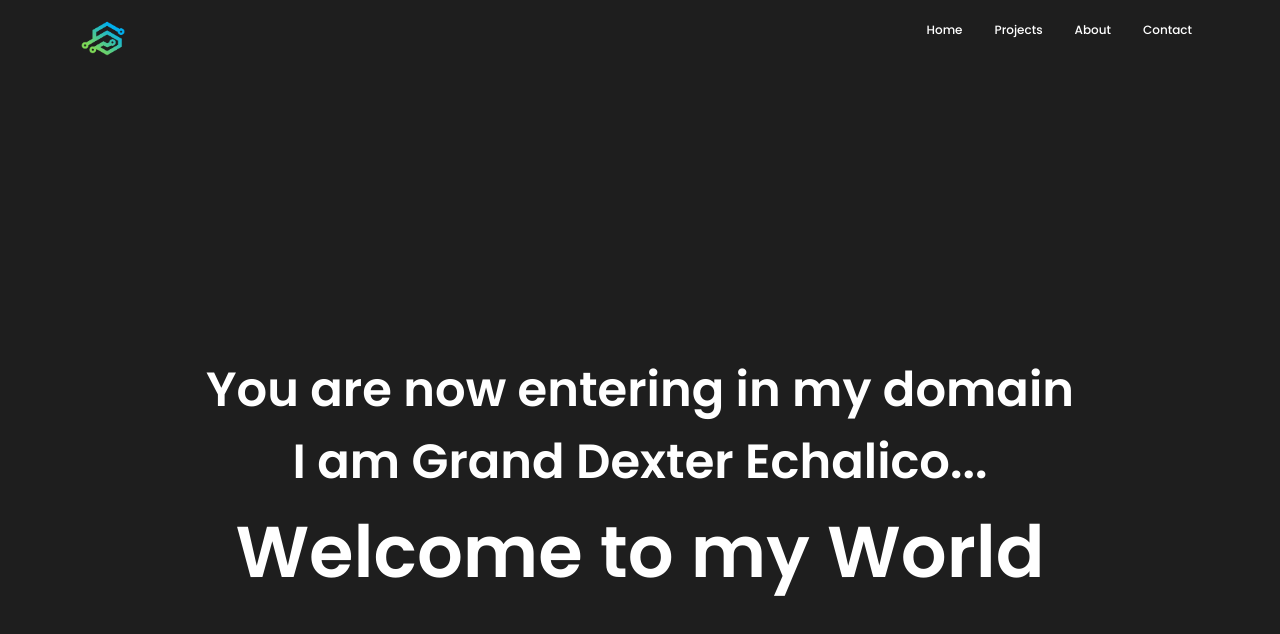
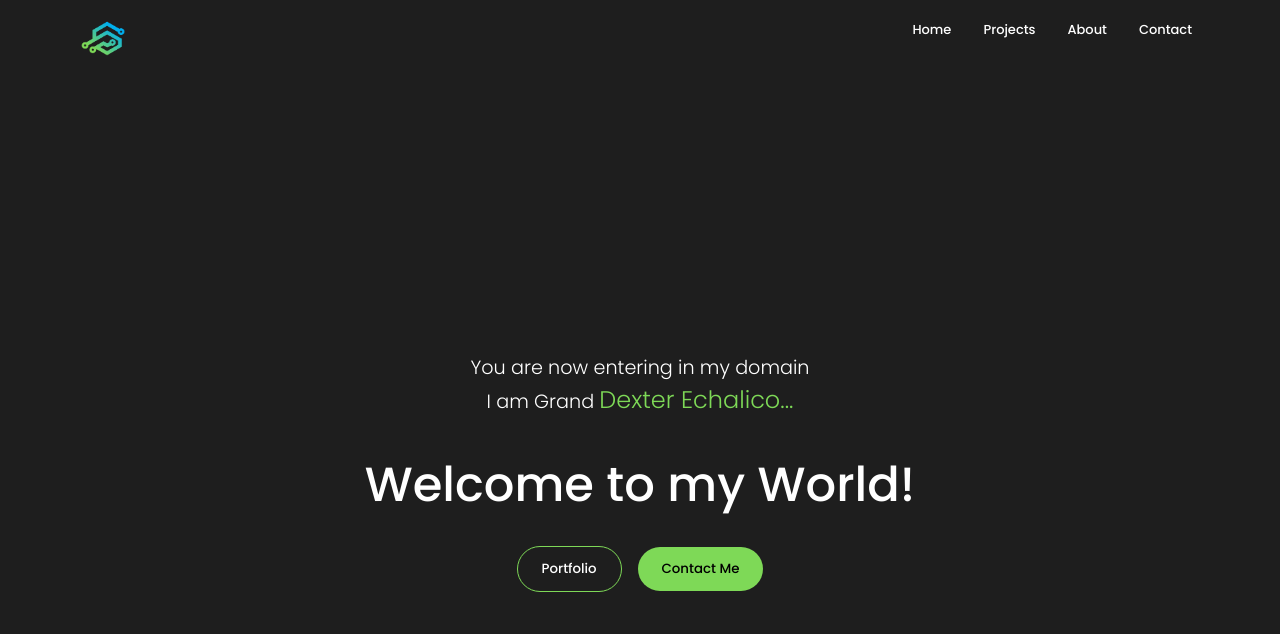
Before and after one commit to Jimzon/grand-dexter, a React (Create React App) app: page / in a window 1280 px wide. Shown: the top 634 px of the page. Built offline with nearby package versions, Linux system fonts and the light colour scheme.

Commit message:
hero section modified

```diff
--- a/src/components/Intro/intro.css
+++ b/src/components/Intro/intro.css
@@ -9,7 +9,7 @@
 .introContent {
   height: 100vh;
   weight: 100vw;
-  padding: 2rem;
+  padding: 0 2rem;
   font-size: 3rem;
   font-weight: 700;
   display: flex;
@@ -18,3 +18,29 @@
   align-items: center;
   text-align: center;
 }
+.introText {
+  font-size: 1.2rem;
+  font-weight: 300;
+}
+.introName {
+  font-size: 1.2rem;
+  font-weight: 300;
+}
+.dexter {
+  font-size: 1.5rem;
+  font-weight: 300;
+  color: #7ed957;
+}
+.introMain {
+  padding-top: 2rem;
+  font-size: 3rem;
+  font-weight: 500;
+}
+.btn {
+  background: white;
+  margin: 1rem 0;
+  padding: 0.75rem 1.5rem;
+  border: none;
+  border-radius: 2rem;
+  cursor: pointer;
+}
--- a/src/components/Intro/intro.js
+++ b/src/components/Intro/intro.js
@@ -1,24 +1,19 @@
 import React from "react";
 import "./intro.css";
+import "./introBtn.css";
 import { Link } from "react-scroll";
+import IntroBtn from "./introBtn";
 
 const Intro = () => {
   return (
     <section id="intro">
       <div className="introContent">
-        <p className="introText">You are now entering in my domain</p>
+        <span className="introText">You are now entering in my domain</span>
         <span className="introName">
-          I am Grand <span>Dexter Echalico...</span>
+          I am Grand <span className="dexter">Dexter Echalico...</span>
         </span>
-        <h1 className="introMain">Welcome to my World</h1>
-      </div>
-      <div>
-        <Link>
-          <button className="btn">Portfolio</button>
-        </Link>
-        <Link>
-          <button className="btn">Contact Me</button>
-        </Link>
+        <h1 className="introMain">Welcome to my World!</h1>
+        <IntroBtn />
       </div>
     </section>
   );
--- /dev/null
+++ b/src/components/Intro/introBtn.css
@@ -0,0 +1,21 @@
+.introBtnDiv {
+  display: flex;
+  gap: 1rem;
+}
+.btnPortfolio {
+  background: transparent;
+  margin: 1rem 0;
+  padding: 0.75rem 1.5rem;
+  border: 1px solid #7ed957;
+  border-radius: 2rem;
+  cursor: pointer;
+  color: white;
+}
+.btnContact {
+  background: #7ed957;
+  margin: 1rem 0;
+  padding: 0.75rem 1.5rem;
+  border: none;
+  border-radius: 2rem;
+  cursor: pointer;
+}
--- /dev/null
+++ b/src/components/Intro/introBtn.js
@@ -0,0 +1,17 @@
+import React from "react";
+import { Link } from "react-scroll";
+
+const IntroBtn = () => {
+  return (
+    <div className="introBtnDiv">
+      <Link>
+        <button className="btnPortfolio">Portfolio</button>
+      </Link>
+      <Link>
+        <button className="btnContact">Contact Me</button>
+      </Link>
+    </div>
+  );
+};
+
+export default IntroBtn;
--- a/src/components/NavBar/navbar.css
+++ b/src/components/NavBar/navbar.css
@@ -20,10 +20,10 @@
 .desktopMenuListItem {
   margin: 1rem;
   cursor: pointer;
-  font-size: 12px;
+  font-size: 13px;
 }
 .desktopMenuListItem:hover {
   color: #7ed957;
-  padding-bottom: 0.3rem;
+  padding-bottom: 0.4rem;
   border-bottom: 2px solid #7ed957;
 }
```
